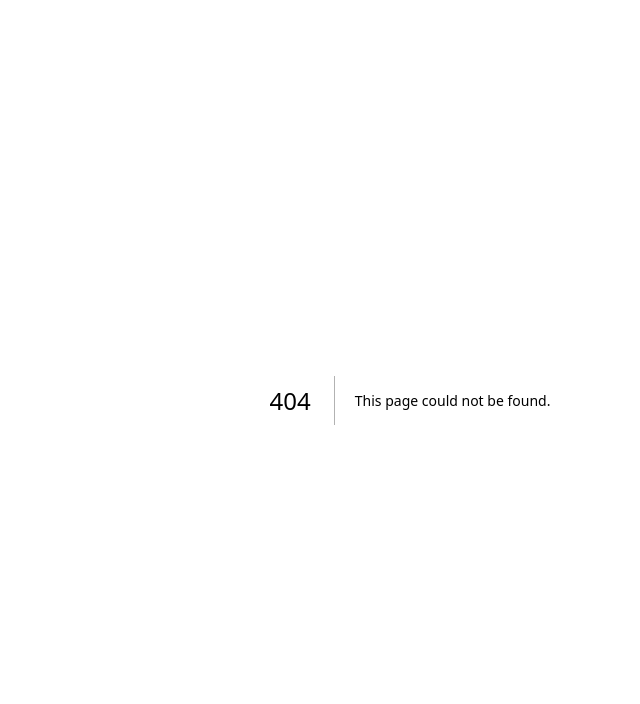
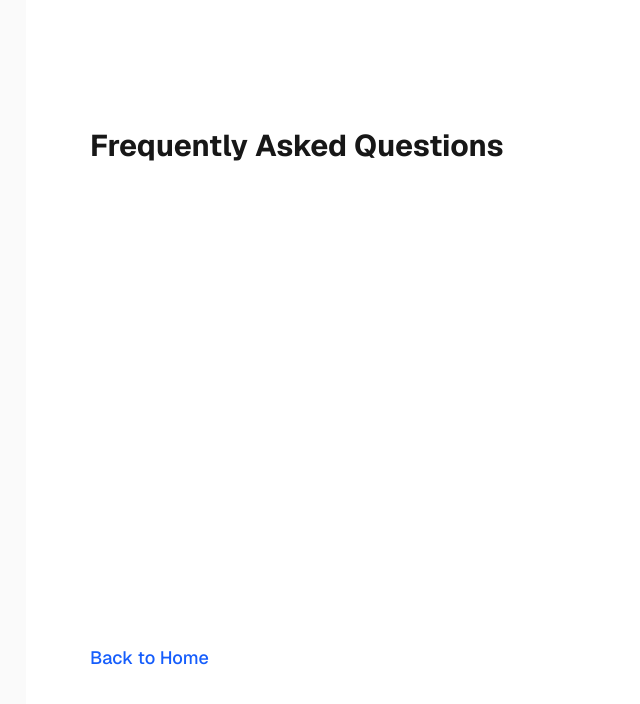
Before and after one commit to colewortman/UNO-Capstone, a Next.js app in the folder web/: page /faq in a window 1280 px wide. Before the commit this address had no page. Shown: the top 704 px of the page, without its empty margins (230-870 px from the left). Built offline with nearby package versions, Linux system fonts and the light colour scheme.

Commit message:
Adding initial FAQ page and link

```diff
--- /dev/null
+++ b/web/app/faq/page.tsx
@@ -0,0 +1,17 @@
+import Link from "next/link";
+
+export default function Home() {
+  return (
+    <div className="flex min-h-screen items-center justify-center bg-zinc-50 font-sans dark:bg-black">
+      <main className="flex min-h-screen w-full max-w-3xl flex-col items-center justify-between py-32 px-16 bg-white dark:bg-black sm:items-start">
+        <h1 className="text-3xl font-bold">Frequently Asked Questions</h1>
+        <Link
+          href="/"
+          className="mt-4 text-lg font-medium text-blue-600 hover:underline"
+        >
+          Back to Home
+        </Link>
+      </main>
+    </div>
+  );
+}
--- a/web/app/page.tsx
+++ b/web/app/page.tsx
@@ -1,4 +1,5 @@
 import Image from "next/image";
+import Link from "next/link";
 
 export default function Home() {
   return (
@@ -12,6 +13,12 @@
           height={20}
           priority
         />
+        <Link
+          href="/faq"
+          className="mt-4 text-lg font-medium text-blue-600 hover:underline"
+        >
+          View FAQ
+        </Link>
         <div className="flex flex-col items-center gap-6 text-center sm:items-start sm:text-left">
           <h1 className="max-w-xs text-3xl font-semibold leading-10 tracking-tight text-black dark:text-zinc-50">
             Connected to the Backend API!
```
